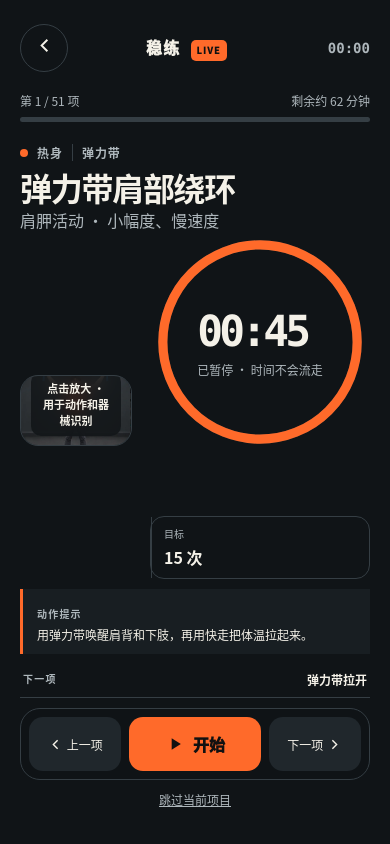
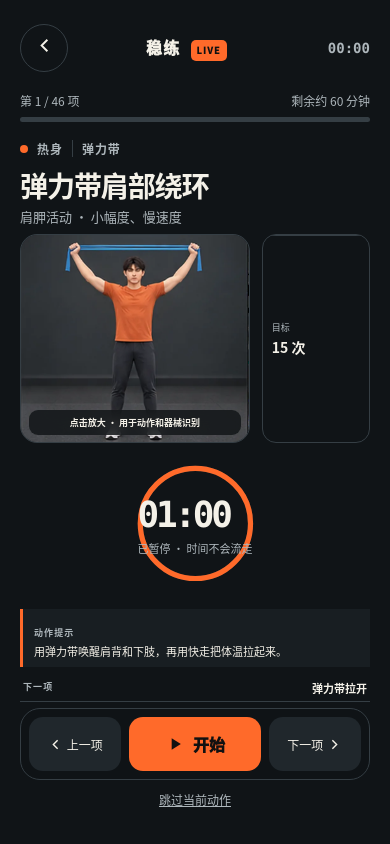
Before and after one commit to Aikke/wenlian-workout, a plain HTML site: page index.html in a window 390 px wide. Both pictures are taken after a click on the button "进入今日训练". Drawn offline with Linux system fonts and the light colour scheme.

Commit message:
feat: refine mobile workout layout

```diff
--- a/app.js
+++ b/app.js
@@ -149,7 +149,7 @@
 
     elements.playLabel.textContent = state.running ? '暂停' : state.remaining === step.duration ? '开始' : '继续';
     elements.playIcon.innerHTML = state.running ? '<path d="M7 5h4v14H7zm6 0h4v14h-4z"/>' : '<path d="M8 5v14l11-7z"/>';
-    elements.skipButton.textContent = step.kind === 'movement' && step.stageId === 'strength' ? '当前器械被占用，先跳过' : '跳过当前项目';
+    elements.skipButton.textContent = '跳过当前动作';
   }
 
   function cue(frequency, duration) {
--- a/index.html
+++ b/index.html
@@ -25,7 +25,7 @@
       <div class="hero-grid">
         <div class="hero-copy">
           <p class="eyebrow">STEADY / FULL BODY</p>
-          <h1 id="start-title">今天的身体，<br><span>值得一小时的专注。</span></h1>
+          <h1 id="start-title">今天的身体，<span>值得一小时的专注。</span></h1>
           <div class="hero-metrics" aria-label="训练摘要">
             <div><strong>62</strong><span>分钟</span></div>
             <div><strong>18</strong><span>训练组</span></div>
@@ -112,7 +112,7 @@
         <button id="play-button" class="play-control" type="button"><svg id="play-icon" viewBox="0 0 24 24" aria-hidden="true"><path d="M8 5v14l11-7z"/></svg><span id="play-label">开始</span></button>
         <button id="next-button" class="secondary-control" type="button"><span>下一项</span><svg viewBox="0 0 24 24" aria-hidden="true"><path d="m9 18 6-6-6-6"/></svg></button>
       </div>
-      <button id="skip-button" class="skip-button" type="button">当前器械被占用，先跳过</button>
+      <button id="skip-button" class="skip-button" type="button">跳过当前动作</button>
     </section>
 
     <section id="complete-view" class="view complete-view" aria-labelledby="complete-title" hidden>
--- a/service-worker.js
+++ b/service-worker.js
@@ -1,4 +1,4 @@
-const CACHE_NAME = 'wenlian-v2';
+const CACHE_NAME = 'wenlian-v3';
 const APP_SHELL = [
   './', './index.html', './styles.css', './app.js', './workout-data.js',
   './manifest.webmanifest', './offline.html', './icon-192.png', './icon-512.png',
--- a/styles.css
+++ b/styles.css
@@ -32,6 +32,7 @@ button:focus-visible, a:focus-visible { outline: 3px solid var(--paper); outline
 .hero-grid { display: grid; gap: 34px; padding: 54px 0 46px; }
 .eyebrow { margin: 0 0 15px; color: var(--orange); font-size: 12px; line-height: 1; font-weight: 900; letter-spacing: .18em; text-transform: uppercase; }
 .hero-copy h1, .complete-view h1 { margin: 0; font-size: clamp(42px, 12vw, 84px); line-height: .99; letter-spacing: -.055em; font-weight: 950; }
+.hero-copy h1 { font-size: clamp(22px, 6.2vw, 58px); line-height: 1.08; letter-spacing: -.045em; white-space: nowrap; }
 .hero-copy h1 span { color: var(--orange); }
 .hero-metrics { display: flex; gap: 10px; margin: 28px 0 30px; }
 .hero-metrics div { display: grid; gap: 2px; min-width: 76px; padding-right: 14px; border-right: 1px solid var(--line); }
@@ -67,16 +68,16 @@ button:focus-visible, a:focus-visible { outline: 3px solid var(--paper); outline
 .workout-brand { font-weight: 950; letter-spacing: .08em; }.workout-brand span { display: inline-block; margin-left: 5px; padding: 4px 6px; border-radius: 5px; background: var(--orange); color: #111; font-size: 9px; vertical-align: middle; }
 .elapsed-time { min-width: 65px; text-align: right; color: var(--muted); font: 700 14px/1 ui-monospace, Consolas, monospace; }
 .progress-wrap { margin: 18px 0 10px; }.progress-meta { display: flex; justify-content: space-between; margin-bottom: 8px; color: var(--muted); font-size: 12px; }.progress-track { height: 5px; overflow: hidden; background: var(--line); border-radius: 99px; }.progress-track span { display: block; width: 0; height: 100%; background: var(--orange); transition: width .3s ease; }
-.exercise-console { flex: 1; min-height: 0; display: grid; grid-template-columns: minmax(0, 1fr) minmax(150px, 220px); grid-template-rows: auto auto auto 1fr auto; align-items: center; column-gap: 18px; text-align: left; padding: 12px 0 10px; }
+.exercise-console { flex: 1; min-height: 0; display: grid; grid-template-columns: minmax(0, 1.7fr) minmax(88px, .8fr); grid-template-rows: auto auto auto minmax(112px, auto) minmax(150px, 1fr) auto auto; align-items: center; gap: 8px 12px; text-align: left; padding: 8px 0 6px; }
 .console-kicker, .exercise-console h1, .exercise-subtitle { grid-column: 1 / -1; }
 .console-kicker { display: flex; align-items: center; gap: 9px; color: var(--muted); font-size: 12px; font-weight: 800; letter-spacing: .08em; }.console-kicker span:last-child { padding-left: 9px; border-left: 1px solid var(--line); }.console-kicker #stage-dot { width: 8px; height: 8px; padding: 0; border: 0; border-radius: 50%; background: var(--orange); }
-.exercise-console h1 { margin: 10px 0 4px; font-size: clamp(32px, 8vw, 56px); line-height: 1.05; letter-spacing: -.04em; }.exercise-subtitle { min-height: 22px; margin: 0; color: var(--muted); line-height: 1.45; }
-.exercise-image-button { position: relative; grid-column: 1; grid-row: 4; width: 100%; max-width: 460px; align-self: center; padding: 0; overflow: hidden; border: 1px solid var(--line); border-radius: 18px; background: var(--panel); color: var(--paper); cursor: zoom-in; }
-.exercise-image-button img { display: block; width: 100%; aspect-ratio: 16 / 10; object-fit: cover; object-position: center 38%; }
-.exercise-image-button span { position: absolute; left: 10px; right: 10px; bottom: 9px; padding: 8px 10px; border-radius: 10px; background: rgba(16,20,23,.82); backdrop-filter: blur(8px); font-size: 11px; font-weight: 800; }
-.exercise-metrics { grid-column: 2; grid-row: 4; display: flex; align-self: end; margin: 0 0 10px; border: 1px solid var(--line); border-radius: 14px; }.exercise-metrics div { min-width: 0; padding: 9px 12px; }.exercise-metrics div + div { border-left: 1px solid var(--line); }.exercise-metrics small { display: block; color: var(--muted); font-size: 10px; }.exercise-metrics strong { display: block; margin-top: 4px; font-size: 16px; }
-.timer-ring { position: relative; grid-column: 2; grid-row: 4; align-self: start; width: min(100%, 220px); margin: 0 auto 12px; aspect-ratio: 1; }.timer-ring svg { width: 100%; transform: rotate(-90deg); }.timer-track, .timer-progress { fill: none; stroke-width: 5; }.timer-track { stroke: #2b3338; }.timer-progress { stroke: var(--orange); stroke-linecap: round; stroke-dasharray: 333; stroke-dashoffset: 0; transition: stroke-dashoffset .35s linear, stroke .2s ease; }.timer-copy { position: absolute; inset: 0; display: grid; place-content: center; }.timer-copy strong { font: 900 clamp(42px, 11vw, 76px)/1 ui-monospace, Consolas, monospace; letter-spacing: -.09em; }.timer-copy span { margin-top: 8px; color: var(--muted); font-size: 12px; text-align: center; }
-.tip-card, .next-card { grid-column: 1 / -1; width: 100%; max-width: 560px; text-align: left; }.tip-card { padding: 10px 14px; background: var(--ink-soft); border-left: 3px solid var(--orange); }.tip-card span, .next-card span { color: var(--muted); font-size: 10px; font-weight: 900; letter-spacing: .12em; }.tip-card p { overflow: hidden; margin: 4px 0 0; font-size: 12px; line-height: 1.4; text-overflow: ellipsis; white-space: nowrap; }.next-card { display: flex; justify-content: space-between; gap: 16px; margin-top: 8px; padding: 9px 3px; border-bottom: 1px solid var(--line); }.next-card strong { font-size: 12px; }
+.exercise-console h1 { margin: 6px 0 0; font-size: clamp(27px, 7.2vw, 48px); line-height: 1.03; letter-spacing: -.04em; }.exercise-subtitle { min-height: 18px; margin: 0; color: var(--muted); font-size: 13px; line-height: 1.35; }
+.exercise-image-button { position: relative; grid-column: 1; grid-row: 4; width: 100%; height: 100%; min-height: 112px; align-self: stretch; padding: 0; overflow: hidden; border: 1px solid var(--line); border-radius: 17px; background: var(--panel); color: var(--paper); cursor: zoom-in; }
+.exercise-image-button img { display: block; width: 100%; height: 100%; min-height: 112px; object-fit: cover; object-position: center 38%; }
+.exercise-image-button span { position: absolute; left: 8px; right: 8px; bottom: 7px; padding: 6px 7px; border-radius: 9px; background: rgba(16,20,23,.82); backdrop-filter: blur(8px); font-size: 9px; font-weight: 800; text-align: center; }
+.exercise-metrics { grid-column: 2; grid-row: 4; display: grid; align-self: stretch; min-width: 0; border: 1px solid var(--line); border-radius: 14px; overflow: hidden; }.exercise-metrics div { display: grid; align-content: center; min-width: 0; padding: 7px 9px; }.exercise-metrics div + div { border-top: 1px solid var(--line); }.exercise-metrics small { display: block; color: var(--muted); font-size: 9px; }.exercise-metrics strong { display: block; margin-top: 3px; font-size: 14px; white-space: nowrap; }
+.timer-ring { position: relative; grid-column: 1 / -1; grid-row: 5; align-self: center; justify-self: center; width: min(32vw, 180px); margin: 0 auto; aspect-ratio: 1; }.timer-ring svg { width: 100%; transform: rotate(-90deg); }.timer-track, .timer-progress { fill: none; stroke-width: 5; }.timer-track { stroke: #2b3338; }.timer-progress { stroke: var(--orange); stroke-linecap: round; stroke-dasharray: 333; stroke-dashoffset: 0; transition: stroke-dashoffset .35s linear, stroke .2s ease; }.timer-copy { position: absolute; inset: 0; display: grid; place-content: center; }.timer-copy strong { font: 900 clamp(36px, 9vw, 62px)/1 ui-monospace, Consolas, monospace; letter-spacing: -.09em; }.timer-copy span { margin-top: 7px; color: var(--muted); font-size: 11px; text-align: center; }
+.tip-card, .next-card { grid-column: 1 / -1; width: 100%; text-align: left; }.tip-card { grid-row: 6; padding: 8px 11px; background: var(--ink-soft); border-left: 3px solid var(--orange); }.tip-card span, .next-card span { color: var(--muted); font-size: 9px; font-weight: 900; letter-spacing: .12em; }.tip-card p { overflow: hidden; margin: 3px 0 0; font-size: 11px; line-height: 1.35; text-overflow: ellipsis; white-space: nowrap; }.next-card { grid-row: 7; display: flex; justify-content: space-between; gap: 12px; margin-top: 0; padding: 5px 3px; border-bottom: 1px solid var(--line); }.next-card strong { overflow: hidden; font-size: 11px; text-overflow: ellipsis; white-space: nowrap; }
 .controls { position: sticky; bottom: max(8px, env(safe-area-inset-bottom)); z-index: 2; display: grid; grid-template-columns: 1fr 1.45fr 1fr; gap: 8px; flex: 0 0 auto; padding: 8px; background: rgba(16,20,23,.92); backdrop-filter: blur(14px); border: 1px solid var(--line); border-radius: 20px; }.controls button { min-height: 54px; border: 0; border-radius: 14px; cursor: pointer; }.secondary-control { display: flex; align-items: center; justify-content: center; gap: 3px; background: var(--panel); color: var(--paper); font-size: 12px; }.secondary-control svg { width: 17px; fill: none; stroke: currentColor; stroke-width: 2; }.play-control { display: flex; align-items: center; justify-content: center; gap: 8px; background: var(--orange); color: #111; font-weight: 950; }.play-control svg { width: 20px; fill: currentColor; }.skip-button { flex: 0 0 auto; align-self: center; min-height: 34px; margin-top: 2px; border: 0; background: transparent; color: var(--muted); font-size: 12px; text-decoration: underline; cursor: pointer; }
 
 .complete-view { display: flex; flex-direction: column; justify-content: center; align-items: center; max-width: 760px; margin: auto; text-align: center; }.completion-mark { display: grid; place-items: center; width: 88px; height: 88px; margin-bottom: 28px; border-radius: 50%; background: var(--mint); color: #0e1915; }.completion-mark svg { width: 44px; fill: none; stroke: currentColor; stroke-width: 2.4; }.completion-copy { max-width: 570px; margin: 24px auto 32px; color: var(--muted); font-size: 17px; line-height: 1.75; }.summary-grid { display: grid; grid-template-columns: repeat(3, 1fr); width: 100%; margin-bottom: 18px; border: 1px solid var(--line); border-radius: var(--radius); }.summary-grid div { padding: 20px 10px; }.summary-grid div + div { border-left: 1px solid var(--line); }.summary-grid span { display: block; color: var(--muted); font-size: 11px; }.summary-grid strong { display: block; margin-top: 8px; font-size: 24px; }.next-time { width: 100%; margin-bottom: 24px; padding: 18px; text-align: left; background: var(--panel); border-radius: 15px; }.next-time span { color: var(--orange); font-size: 11px; font-weight: 900; }.next-time p { margin: 7px 0 0; color: #d7dcde; line-height: 1.65; }.complete-view .primary-button { width: min(330px, 100%); }
@@ -93,10 +94,15 @@ button:focus-visible, a:focus-visible { outline: 3px solid var(--paper); outline
   .route-cards { grid-template-columns: repeat(3, 1fr); }
 }
 
+@media (max-width: 759px) {
+  .hero-grid { padding-top: 44px; }
+  .hero-copy h1 { font-size: clamp(20px, 5.7vw, 42px); }
+}
+
 @media (max-height: 780px) {
   .view.workout-view { padding-top: max(14px, env(safe-area-inset-top)); padding-bottom: max(10px, env(safe-area-inset-bottom)); }
   .workout-header { min-height: 44px; }.icon-button { width: 42px; height: 42px; }.progress-wrap { margin-top: 10px; }
-  .exercise-console { padding-top: 6px; padding-bottom: 5px; }.exercise-console h1 { margin-top: 7px; font-size: 30px; }.exercise-image-button img { aspect-ratio: 16 / 8; }.timer-ring { width: min(100%, 180px); }.tip-card { display: none; }
+  .exercise-console { grid-template-rows: auto auto auto minmax(96px, auto) minmax(112px, 1fr) auto auto; padding-top: 4px; padding-bottom: 3px; overflow: hidden; }.exercise-console h1 { margin-top: 4px; font-size: 27px; }.exercise-image-button, .exercise-image-button img { min-height: 96px; }.timer-ring { width: min(30vw, 150px); }.tip-card { display: none; }
 }
 
 @media (hover: hover) {
--- a/workout-data.js
+++ b/workout-data.js
@@ -10,11 +10,11 @@
       tone: 'orange',
       description: '用弹力带唤醒肩背和下肢，再用快走把体温拉起来。',
       steps: [
-        { id: 'band-circles', kind: 'movement', name: '弹力带肩部绕环', subtitle: '肩胛活动 · 小幅度、慢速度', equipment: '弹力带', reps: 15, duration: 45, pauseable: true, image: 'band-circles.webp' },
-        { id: 'band-pull-apart', kind: 'movement', name: '弹力带拉开', subtitle: '胸背打开 · 保持肋骨下沉', equipment: '弹力带', reps: 15, duration: 45, pauseable: true, image: 'band-pull-apart.webp' },
-        { id: 'band-face-pull', kind: 'movement', name: '弹力带面拉', subtitle: '肩后束唤醒 · 手肘向外', equipment: '弹力带', reps: 15, duration: 45, pauseable: true, image: 'band-face-pull.webp' },
+        { id: 'band-circles', kind: 'movement', name: '弹力带肩部绕环', subtitle: '肩胛活动 · 小幅度、慢速度', equipment: '弹力带', reps: 15, duration: 60, pauseable: true, image: 'band-circles.webp' },
+        { id: 'band-pull-apart', kind: 'movement', name: '弹力带拉开', subtitle: '胸背打开 · 保持肋骨下沉', equipment: '弹力带', reps: 15, duration: 60, pauseable: true, image: 'band-pull-apart.webp' },
+        { id: 'band-face-pull', kind: 'movement', name: '弹力带面拉', subtitle: '肩后束唤醒 · 手肘向外', equipment: '弹力带', reps: 15, duration: 60, pauseable: true, image: 'band-face-pull.webp' },
         { id: 'band-squat', kind: 'movement', name: '弹力带深蹲', subtitle: '膝盖对准脚尖 · 起身呼气', equipment: '弹力带', reps: 15, duration: 60, pauseable: true, image: 'band-squat.webp' },
-        { id: 'treadmill-walk', kind: 'movement', name: '跑步机快走', subtitle: '能说完整句子即可 · 不追求速度', equipment: '跑步机', duration: 600, pauseable: true, image: 'treadmill-walk.webp' },
+        { id: 'treadmill-walk', kind: 'movement', name: '跑步机快走', subtitle: '能说完整句子即可 · 不追求速度', equipment: '跑步机', duration: 720, pauseable: true, image: 'treadmill-walk.webp' },
       ],
     },
     {
@@ -24,15 +24,10 @@
       description: '每个动作 3 组 × 12 次。选择能稳定完成、还留 2–3 次余力的重量。',
       steps: [
         { id: 'chest-press', kind: 'movement', name: '坐姿推胸', subtitle: '胸部 · 背部贴垫，推起时呼气', equipment: '固定器械', sets: 3, reps: 12, duration: 180, pauseable: true, image: 'chest-press.webp' },
-        { id: 'changeover-chest-to-lat', kind: 'transition', name: '换器械 · 高位下拉', subtitle: '擦拭器械，调好座椅和重量', equipment: '换器械', duration: 60, pauseable: true, image: 'lat-pulldown.webp' },
         { id: 'lat-pulldown', kind: 'movement', name: '高位下拉', subtitle: '背部 · 把手拉向锁骨上方', equipment: '固定器械', sets: 3, reps: 12, duration: 180, pauseable: true, image: 'lat-pulldown.webp' },
-        { id: 'changeover-lat-to-row', kind: 'transition', name: '换器械 · 坐姿划船', subtitle: '移动到下一台器械，保持呼吸平稳', equipment: '换器械', duration: 60, pauseable: true, image: 'seated-row.webp' },
         { id: 'seated-row', kind: 'movement', name: '坐姿划船', subtitle: '背部 · 先收肩胛，再拉手柄', equipment: '固定器械', sets: 3, reps: 12, duration: 180, pauseable: true, image: 'seated-row.webp' },
-        { id: 'changeover-row-to-legpress', kind: 'transition', name: '换器械 · 腿举', subtitle: '找到空闲腿举机并调整靠背', equipment: '换器械', duration: 60, pauseable: true, image: 'leg-press.webp' },
         { id: 'leg-press', kind: 'movement', name: '坐姿腿举', subtitle: '腿部 · 膝盖不要锁死', equipment: '固定器械', sets: 3, reps: 12, duration: 180, pauseable: true, image: 'leg-press.webp' },
-        { id: 'changeover-legpress-to-curl', kind: 'transition', name: '换器械 · 腿弯举', subtitle: '调整膝关节轴线，重量从轻开始', equipment: '换器械', duration: 60, pauseable: true, image: 'leg-curl.webp' },
         { id: 'leg-curl', kind: 'movement', name: '坐姿腿弯举', subtitle: '腿后侧 · 回程控制速度', equipment: '固定器械', sets: 3, reps: 12, duration: 180, pauseable: true, image: 'leg-curl.webp' },
-        { id: 'changeover-curl-to-shoulder', kind: 'transition', name: '换器械 · 坐姿肩推', subtitle: '调整靠背，选择能稳定完成的重量', equipment: '换器械', duration: 60, pauseable: true, image: 'shoulder-press.webp' },
         { id: 'shoulder-press', kind: 'movement', name: '坐姿肩推', subtitle: '肩部 · 不要耸肩，动作留余力', equipment: '固定器械', sets: 3, reps: 12, duration: 180, pauseable: true, image: 'shoulder-press.webp' },
       ],
     },
@@ -42,11 +37,11 @@
       tone: 'mint',
       description: '以舒服的压力滚动，不追求疼痛；出现麻木或刺痛就停止。',
       steps: [
-        { id: 'foam-calf', kind: 'movement', name: '小腿泡沫轴', subtitle: '脚踝到膝下 · 发现酸点停留呼吸', equipment: '泡沫轴', duration: 45, pauseable: true, image: 'foam-calf.webp' },
+        { id: 'foam-calf', kind: 'movement', name: '小腿泡沫轴', subtitle: '脚踝到膝下 · 发现酸点停留呼吸', equipment: '泡沫轴', duration: 60, pauseable: true, image: 'foam-calf.webp' },
         { id: 'foam-quad', kind: 'movement', name: '大腿前侧泡沫轴', subtitle: '髋部到膝上 · 保持核心稳定', equipment: '泡沫轴', duration: 60, pauseable: true, image: 'foam-quad.webp' },
         { id: 'foam-glute', kind: 'movement', name: '臀部泡沫轴', subtitle: '左右各半 · 轻柔滚动', equipment: '泡沫轴', duration: 60, pauseable: true, image: 'foam-glute.webp' },
         { id: 'foam-back', kind: 'movement', name: '背部泡沫轴', subtitle: '胸椎区域 · 避开腰椎直接压迫', equipment: '泡沫轴', duration: 60, pauseable: true, image: 'foam-back.webp' },
-        { id: 'foam-thoracic', kind: 'movement', name: '胸椎伸展', subtitle: '泡沫轴横放 · 配合深呼吸', equipment: '泡沫轴', duration: 45, pauseable: true, image: 'foam-thoracic.webp' },
+        { id: 'foam-thoracic', kind: 'movement', name: '胸椎伸展', subtitle: '泡沫轴横放 · 配合深呼吸', equipment: '泡沫轴', duration: 60, pauseable: true, image: 'foam-thoracic.webp' },
       ],
     },
   ];
@@ -64,7 +59,7 @@
           id: `${step.id}-rest-${setNumber}`,
           kind: 'rest',
           name: setNumber === step.sets ? `完成 · ${step.name}` : `组间休息 · ${step.name}`,
-          subtitle: setNumber === step.sets ? '放松呼吸，准备换器械' : '喝一口水，保持呼吸平稳',
+          subtitle: setNumber === step.sets ? '放松呼吸，按暂停后准备下一项' : '喝一口水，保持呼吸平稳',
           equipment: '休息',
           duration: 70,
           pauseable: true,
```
